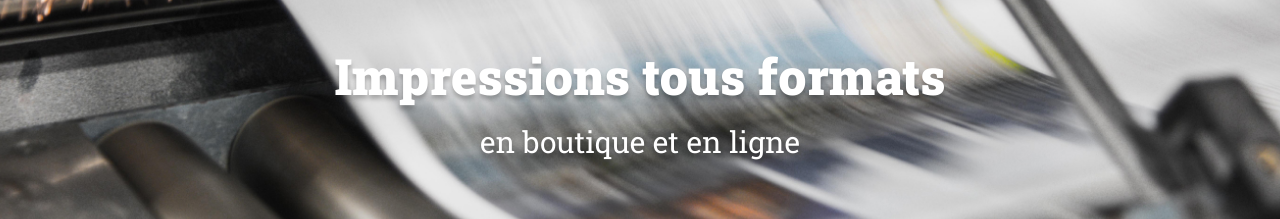
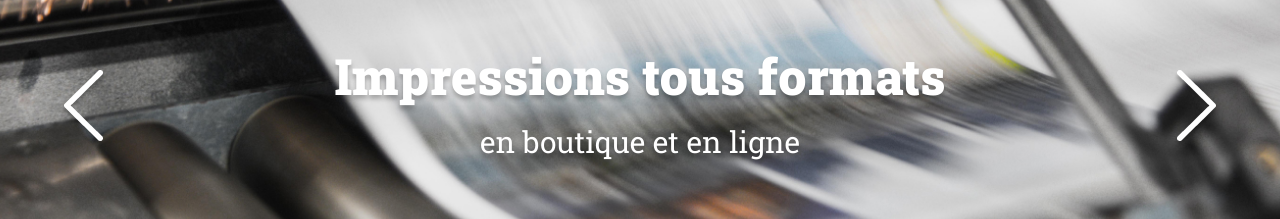
Before and after one commit to FranLahaye/Print-it-JS-main, a plain HTML site: page index.html in a window 1280 px wide. Shown: the part 227-446 px from the top of the page. Drawn offline with Linux system fonts and the light colour scheme.

Commit message:
etape1 fleches

```diff
--- a/assets/style.css
+++ b/assets/style.css
@@ -127,10 +127,10 @@ header {
 	position: absolute;
 }
 #banner .arrow_left {
-	left: 10px;
+	left: 60px;
 }
 #banner .arrow_right {
-	right: 10px;
+	right: 60px;
 }
 /* Gestion des points du carrousel */
 .dots {
--- a/index.html
+++ b/index.html
@@ -20,6 +20,8 @@
 	<div id="banner">
 		<img class="banner-img" src="./assets/images/slideshow/slide1.jpg" alt="Banner Print-it">
 		<p>Impressions tous formats <span>en boutique et en ligne</span></p>
+		<img class="arrow arrow_left" src="./assets/images/arrow_left.png" alt="left arrow">
+		<img class="arrow arrow_right" src="./assets/images/arrow_right.png" alt="right arrow">
 		<div class="dots">
 		</div>
 	</div>
```
Also changed, not shown: 1 other file.
